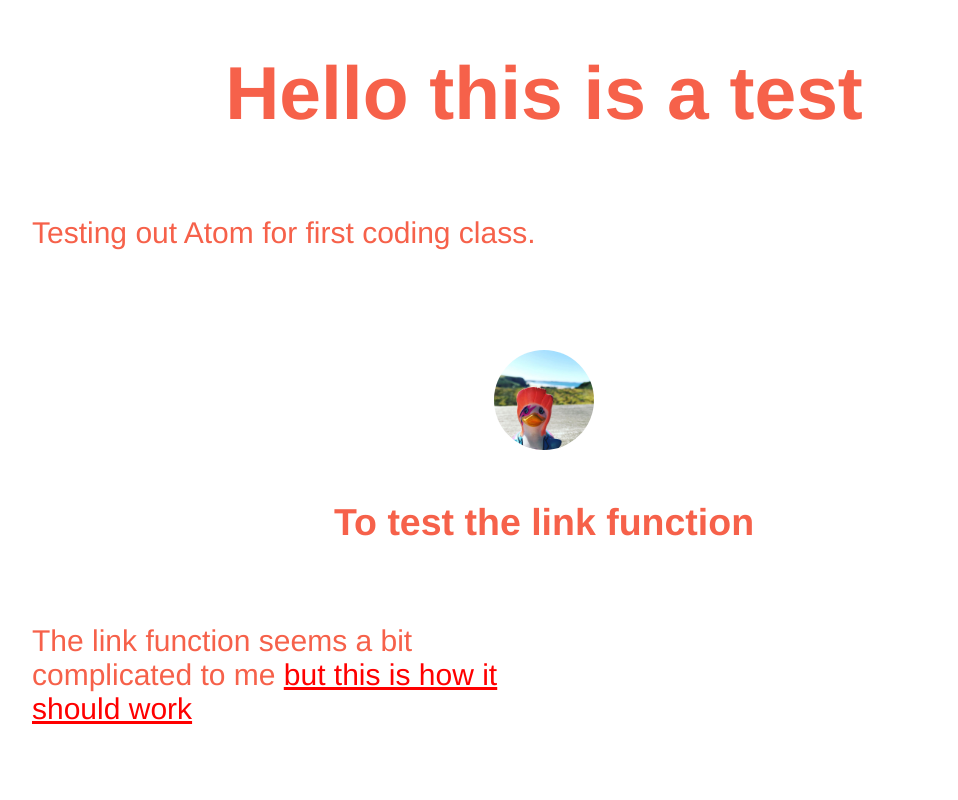
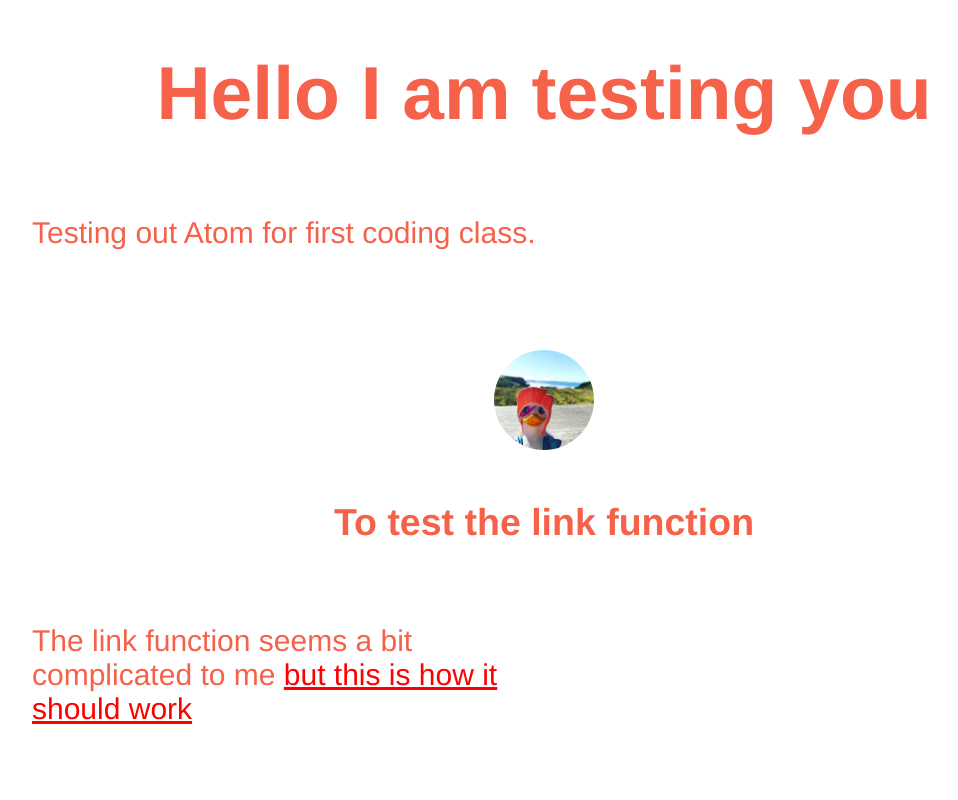
Before and after one commit to rheannassf/Codefirstgirlscompetition, a plain HTML site: page index.html in a window 1280 px wide. Shown: the top 800 px of the page, without its empty margins (104-1062 px from the left). Drawn offline with Linux system fonts and the light colour scheme.

Commit message:
Update index.html
Testing Testing

```diff
--- a/index.html
+++ b/index.html
@@ -8,7 +8,7 @@
 
 <body>
   <div>
-    <h1>Hello this is a test</h1>
+    <h1>Hello I am testing you </h1>
     <p>Testing out Atom for first coding class.</p>
     <img src="./duck.jpg" alt="A Local Image" width="100px">
   </div>
```
